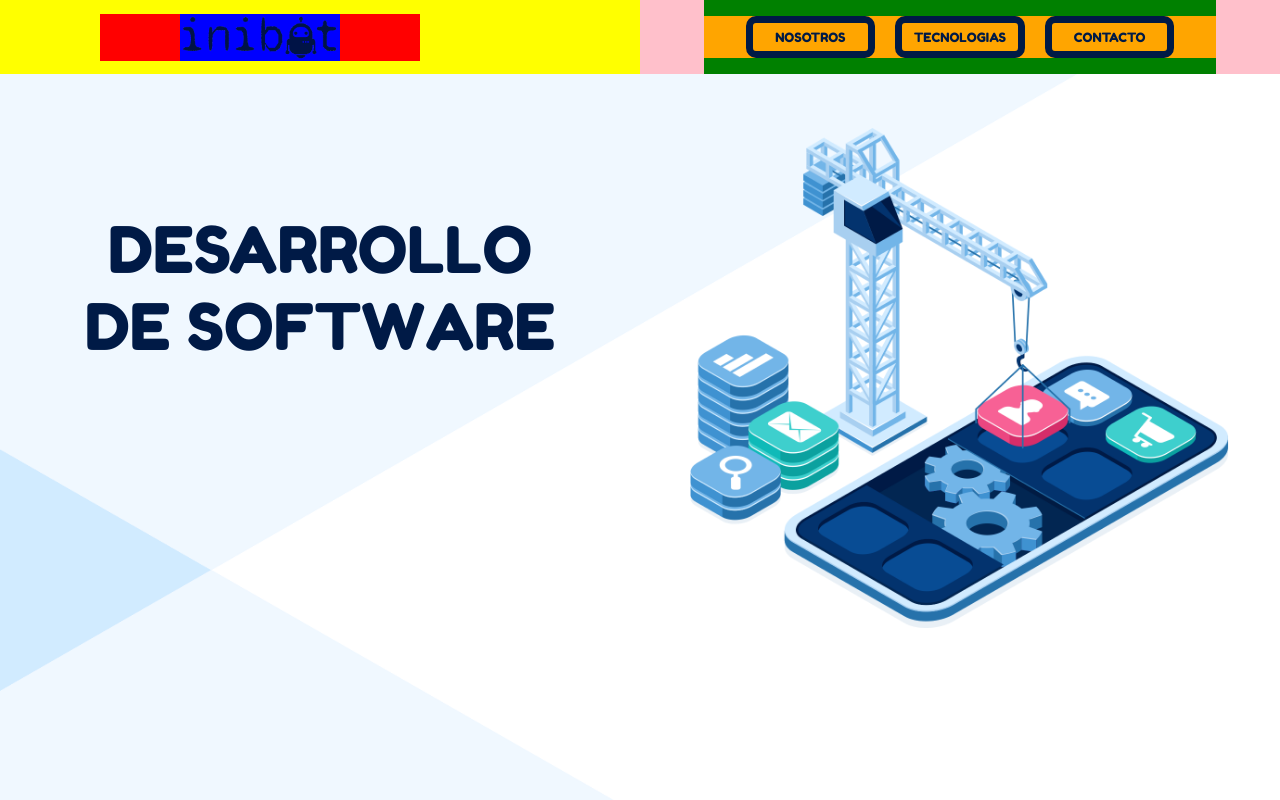
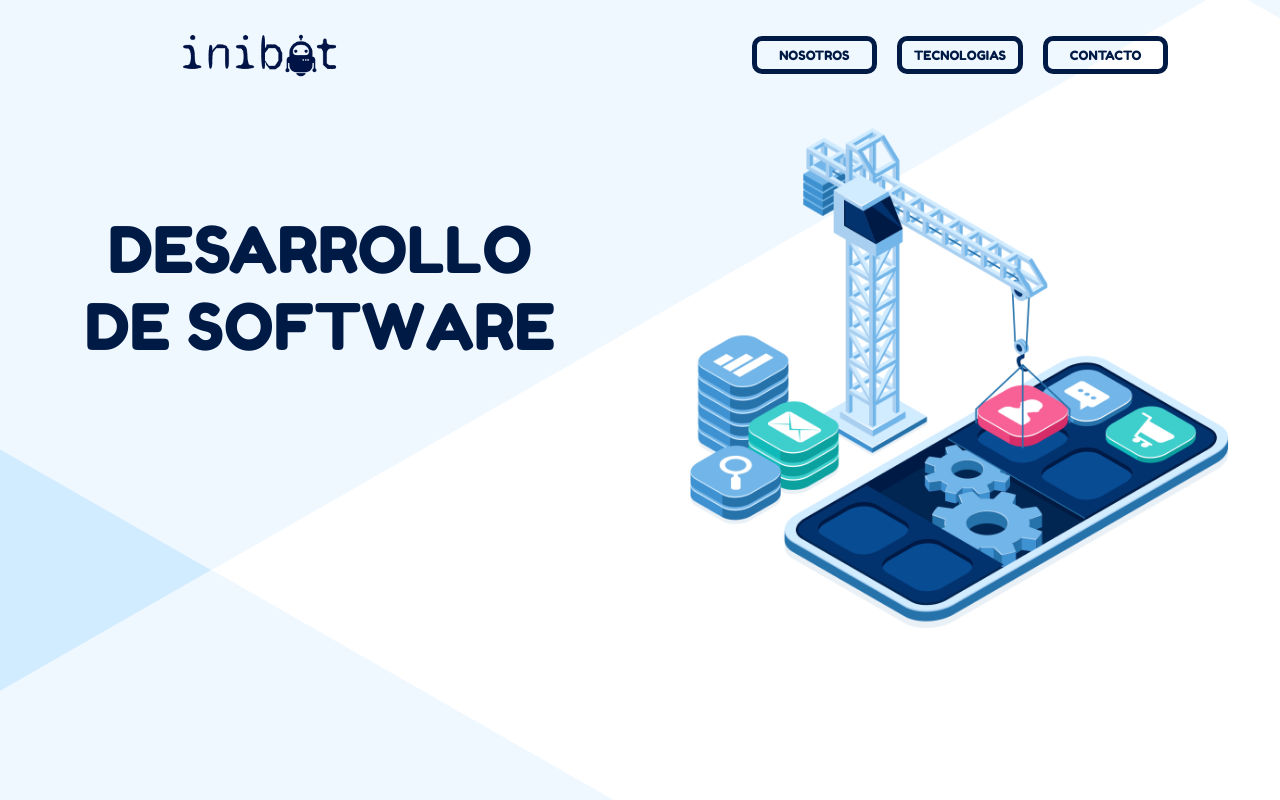
Before and after one commit to eduhardoy/inibot-landing, a React (Create React App) app: page / in a window 1280 px wide. Shown: the top 800 px of the page. Built offline with nearby package versions, Linux system fonts and the light colour scheme.

Commit message:
header responsive mejorado ahora si

```diff
--- a/src/components/Header.js
+++ b/src/components/Header.js
@@ -7,21 +7,16 @@ import logo from '../images/paglogo.png';
 const HeaderBlock = styled.header`
 
     position: absolute;
-    /* height: 120px; */
     width: 100%;
     justify-content: center;
     display:flex;
 `
 
 const HeaderContainer = styled.div`
-
-    /* height: 100%; */
     width: 100%;
     display: flex;
     max-width:1920px;
-    /* justify-content: center; */
-
-    /* margin: auto; */
+    margin-top: 20px;
 
     @media ${device.mobileS}{
         flex-direction: column;
@@ -36,25 +31,20 @@ const HeaderContainer = styled.div`
 `;
 
 const HeaderLogo = styled.div`
-    /* background: orange; */
     width: 50%;
     display: flex;
     align-items: center;
     justify-content: flex-start;
-    background: yellow;
 
     div{
-        /* height: 70px; */
         width:50%;
         margin-left: 100px;
-        background: red;
         display: flex;
         justify-content: center;
 
         img{
             width: 50%;
             height: auto;
-            background: blue;
         }
     }
 
@@ -97,43 +87,23 @@ const HeaderLogo = styled.div`
         }
     }
 
-    @media ${device.tablet}{
-        width: 30%;
-        div{
-            width:60%;
-            margin: auto;
-
-            img{
-                width: 90%;
-                height: auto;
-                margin: 10px;
-                margin-top: 16px;
-
-            }
-        }
-    }
 `;
 
 const HeaderMenu = styled.div`
     width: 50%;
     display: flex;
     justify-content: center;
-    background: pink;
 
 `;
 
 const MenuNav = styled.nav`
-
-    /* width: 100%; */
     display: flex;
     align-items: center;
     justify-content: center;
-    background: green;
     width: 80%;
+    height: 100%;
 
     ul{
-        /* height:70px; */
-        /* height: 70%;*/
         width: 100%;
         display: flex;
         align-items: center;
@@ -141,19 +111,14 @@ const MenuNav = styled.nav`
         flex-direction: row;
         list-style-type: none;
         padding: 0;
-        /* margin-right: 100px; */
-        background: orange;
 
         li{
-                /* height: 100%;
-                width: 160px; */
-                /* padding: auto; */
                 margin: 0 2%;
             a{
-                /* display: block; */
+                display: block;
                 height: 2.2vw;
                 width: 9vw;
-                border: 7px solid ${Color__azulOscuro};
+                border: .4vw solid ${Color__azulOscuro};
                 font-size: 1vw;
                 color: ${Color__azulOscuro};
                 transition: background-color .2s;
@@ -182,32 +147,16 @@ const MenuNav = styled.nav`
         display: none;
     }
 
-    @media ${device.tablet}{
-        width:100%;
 
-        ul{
-            width:100%;
-            margin: auto;
 
-            li{
-
-                a{
-                    width: 100px;
-                    height: 30px;
-                    font-size: .8em;
-                    line-height: 30px;
-                }
-            }
-        }
-    }
-
-    @media ${device.laptop}{
+    @media ${device.desktop}{
         ul{
 
             li{
 
                 a{
-
+                    height: 2vw;
+                    width: 8vw;
                 }
             }
         }
```
